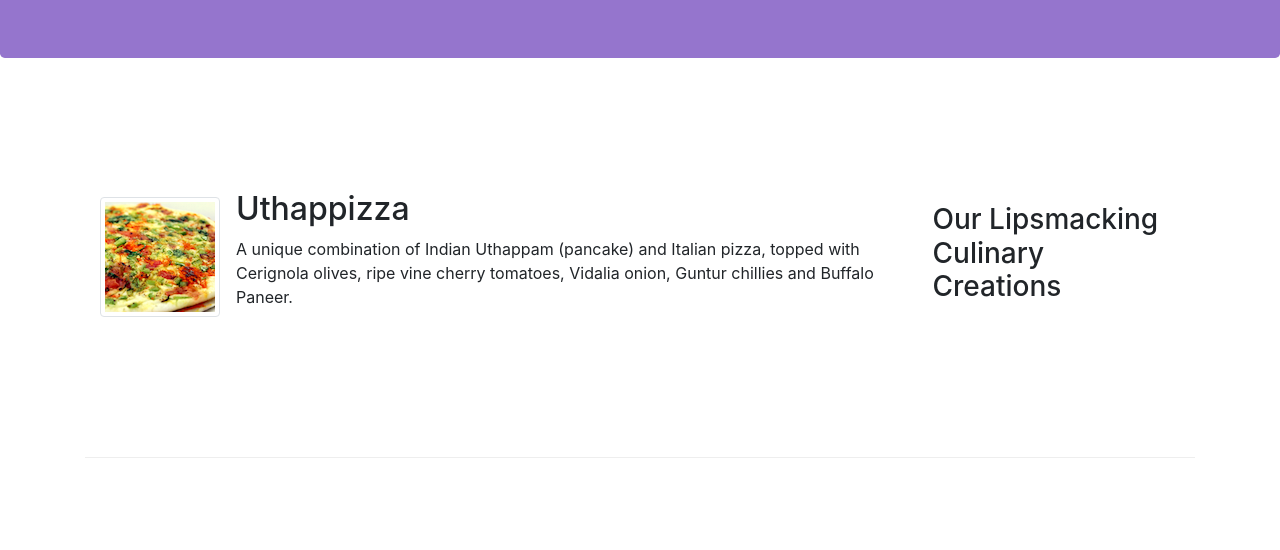
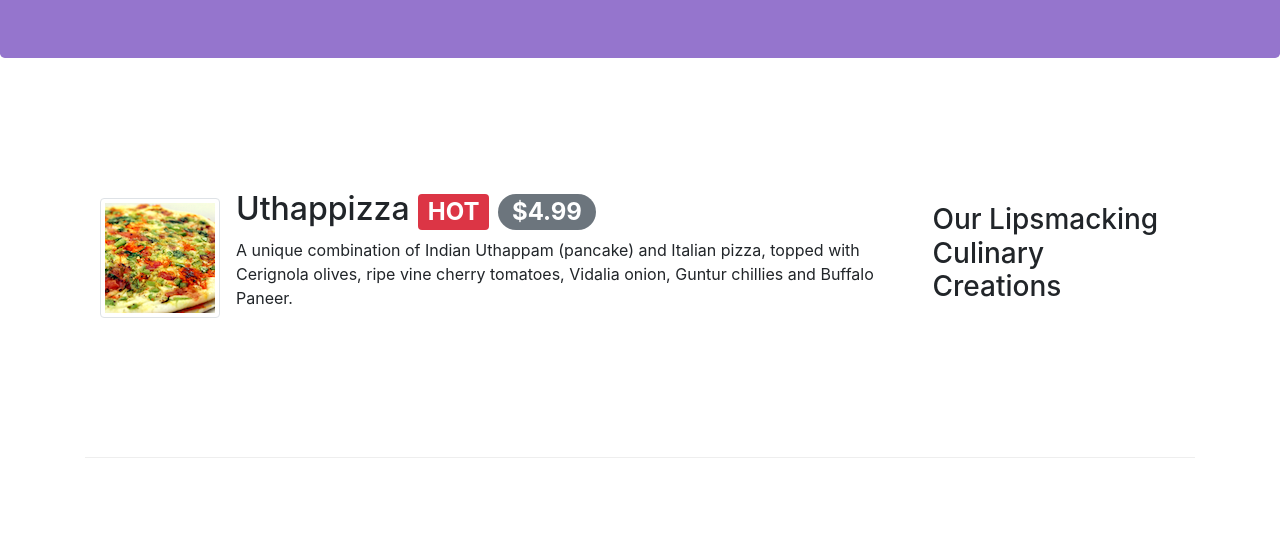
Before and after one commit to prateeknarayanan/Bootstrap-Test, a website: page index.html in a window 1280 px wide. Shown: the part 250-800 px from the top of the page. Drawn offline with nearby package versions, Linux system fonts and the light colour scheme.

Commit message:
Alerting Users

```diff
--- a/index.html
+++ b/index.html
@@ -67,7 +67,11 @@
                     <img class="d-flex mr-3 img-thumbnail align-self-center"
                     src="img/uthappizza.png" alt="Uthappizza">
                     <div class="media-body">
-                        <h2 class="mt-0">Uthappizza</h2>
+                        <h2 class="mt-0">Uthappizza <span class="badge badge-danger">
+                            HOT
+                        </span>
+                        <span class="badge badge-pill badge-secondary">$4.99</span>
+                    </h2>
                         <p class="d-none d-sm-block">A unique combination of Indian Uthappam (pancake) and Italian pizza, topped with Cerignola olives, ripe vine cherry tomatoes, Vidalia onion, Guntur chillies and Buffalo Paneer.</p>
                     </div>
                 </div>
```
